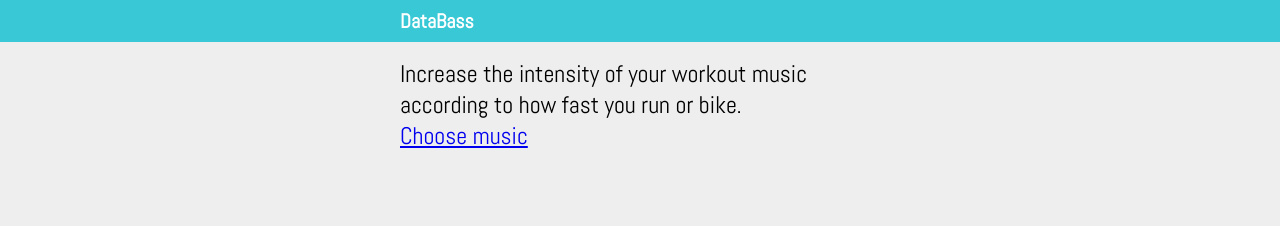
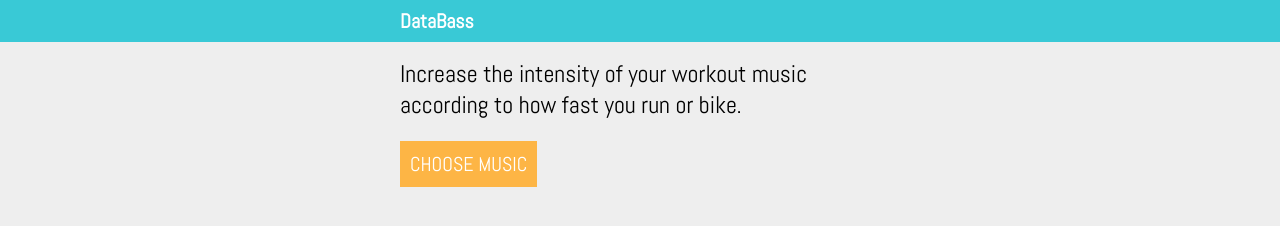
Before and after one commit to codyromano/vital, a React app: page / in a window 1280 px wide. Built offline with nearby package versions, Linux system fonts and the light colour scheme.

Commit message:
ActionButton

```diff
--- /dev/null
+++ b/script/components/ActionButton/ActionButton.scss
@@ -0,0 +1,23 @@
+@import '../../shared-styles/index';
+
+.action-button {
+  // Simple reset
+  appearance: none;
+  outline: 0;
+
+  display: inline-block;
+
+  background-color: $color-action;
+  color: #fff;
+
+  text-transform: uppercase;
+  text-decoration: none;
+
+  font-family: 'Abel', sans-serif;
+  font-size: $font-size-regular;
+
+  padding: 0.5em;
+  margin-top: 0.25em;
+
+  cursor: pointer;
+}
--- /dev/null
+++ b/script/components/ActionButton/index.js
@@ -0,0 +1,27 @@
+import React from 'react';
+import BasePage, { PageWidthContainer } from 'vital-components/BasePage';
+import { Link } from 'react-router-dom';
+import './ActionButton.scss';
+
+const ActionButton = (props) => {
+  const buttonProps = {
+    className: 'action-button',
+    ...props
+  };
+
+  if (props.to) {
+    return (
+      <Link {...buttonProps}>{props.children}</Link>
+    );
+  }
+  return (
+    <button {...buttonProps}>{props.children}</button>
+  );
+};
+
+ActionButton.defaultProps = {
+  href: null,
+  onClick: () => {}
+};
+
+export default ActionButton;
--- a/script/components/AppHeader/AppHeader.scss
+++ b/script/components/AppHeader/AppHeader.scss
@@ -2,7 +2,7 @@
 
 .app-header {
   background-color: $color-accent;
-  padding: $padding-row-small $padding-column-small;
+  padding: $padding-row-small 0;
   margin-bottom: $padding-row-regular;
 }
 .logo {
--- a/script/components/BasePage/BasePage.scss
+++ b/script/components/BasePage/BasePage.scss
@@ -9,4 +9,7 @@
 
   font-family: 'Abel', sans-serif;
   font-size: $font-size-large;
+
+  padding-right: $padding-column-regular;
+  padding-left: $padding-column-regular;
 }
--- a/script/components/Form/index.js
+++ b/script/components/Form/index.js
@@ -1,5 +1,6 @@
 import React from 'react';
 import PropTypes from 'prop-types';
+import ActionButton from 'vital-components/ActionButton';
 import FormField, { fieldShape } from 'vital-components/FormField';
 import './Form.scss';
 
@@ -20,9 +21,9 @@ export default class Form extends React.Component {
           )
         )}
         <fieldset>
-          <button onClick={this.props.onSubmit}>
+          <ActionButton onClick={this.props.onSubmit}>
             {this.props.submitText}
-          </button>
+          </ActionButton>
         </fieldset>
       </form>
     );
--- a/script/components/IntroPage/index.js
+++ b/script/components/IntroPage/index.js
@@ -1,5 +1,6 @@
 import React from 'react';
 import BasePage, { PageWidthContainer } from 'vital-components/BasePage';
+import ActionButton from 'vital-components/ActionButton';
 import { Link } from 'react-router-dom';
 
 export default class IntroPage extends React.Component {
@@ -9,7 +10,7 @@ export default class IntroPage extends React.Component {
         <PageWidthContainer>
           <p>Increase the intensity of your workout music according
             to how fast you run or bike.</p>
-          <Link to="/configure-music">Choose music</Link>
+          <ActionButton to="/configure-music">Choose music</ActionButton>
         </PageWidthContainer>
       </BasePage>
     );
--- a/script/shared-styles/index.scss
+++ b/script/shared-styles/index.scss
@@ -1,6 +1,7 @@
 @import url('https://fonts.googleapis.com/css?family=Abel');
 
 $color-accent: rgb(57, 201, 214);
+$color-action: rgb(253, 181, 69);
 
 $font-size-small: 1rem;
 $font-size-regular: 1.25rem;
@@ -19,3 +20,9 @@ $padding-column-large: 2rem;
   margin: 0;
   padding: 0;
 }
+
+// Global styles
+// TODO: Offload these to components
+p {
+  padding-bottom: $padding-row-regular;
+}
```
